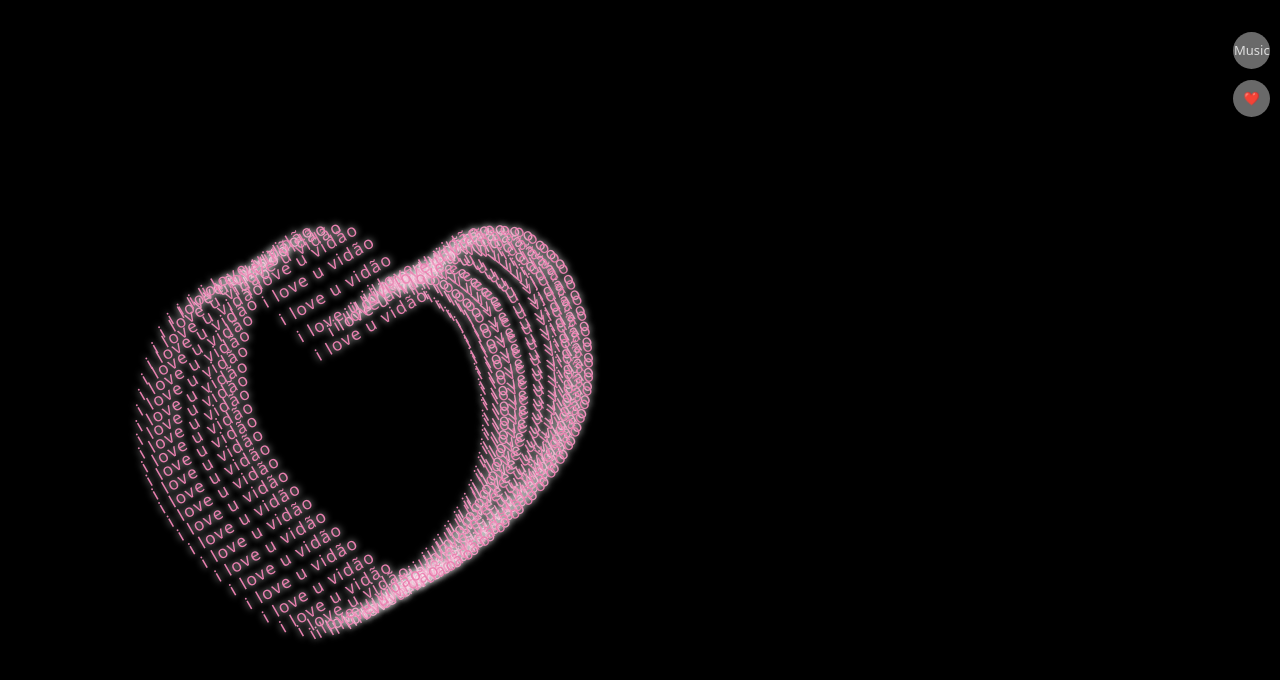
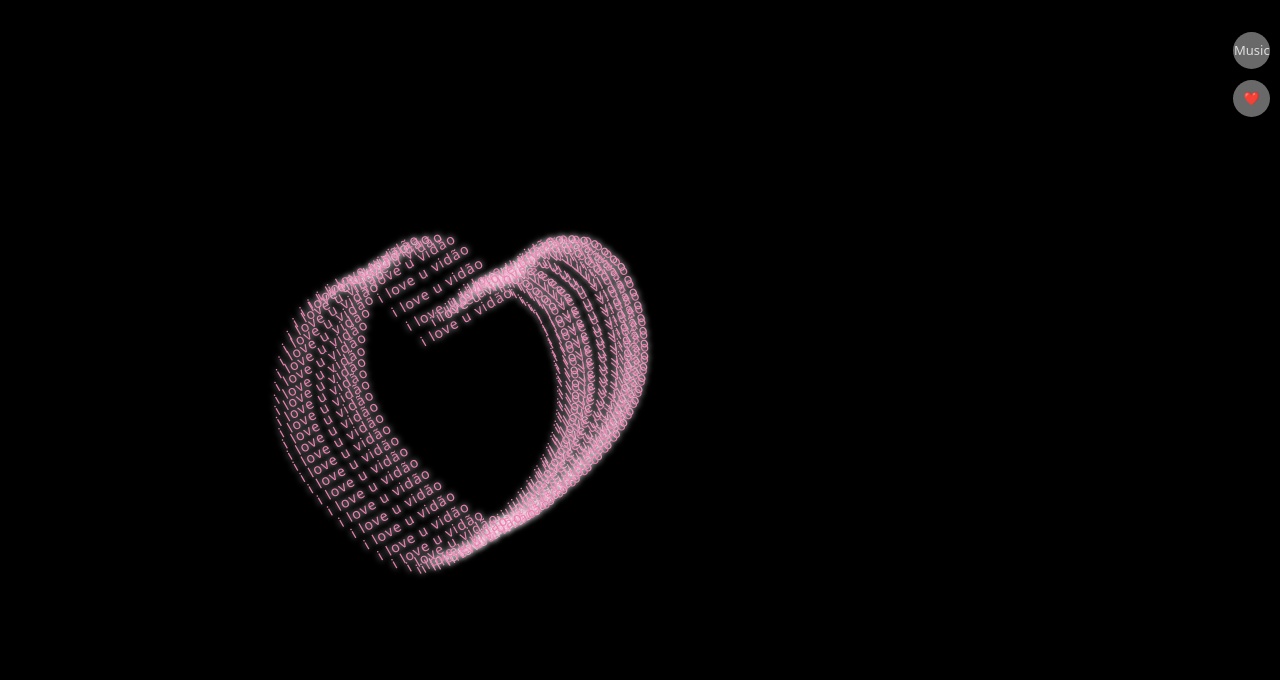
Before and after one commit to daneelgt/Love-u, a plain HTML site: page index.html in a window 1280 px wide. Drawn offline with Linux system fonts and the light colour scheme.

Commit message:
LOOOOOVEEEE UUU

```diff
--- a/index.html
+++ b/index.html
@@ -68,8 +68,8 @@
   #center {
   position: absolute;
   top: 35%;
-  left: 15%;
-  transform: translate(-50%, -50%) scale(1.1);
+  left: 25%;
+  transform: translate(-50%, -50%) scale(0.9);
   transform-origin: center;
   width: 450px;
   height: 450px;
```
